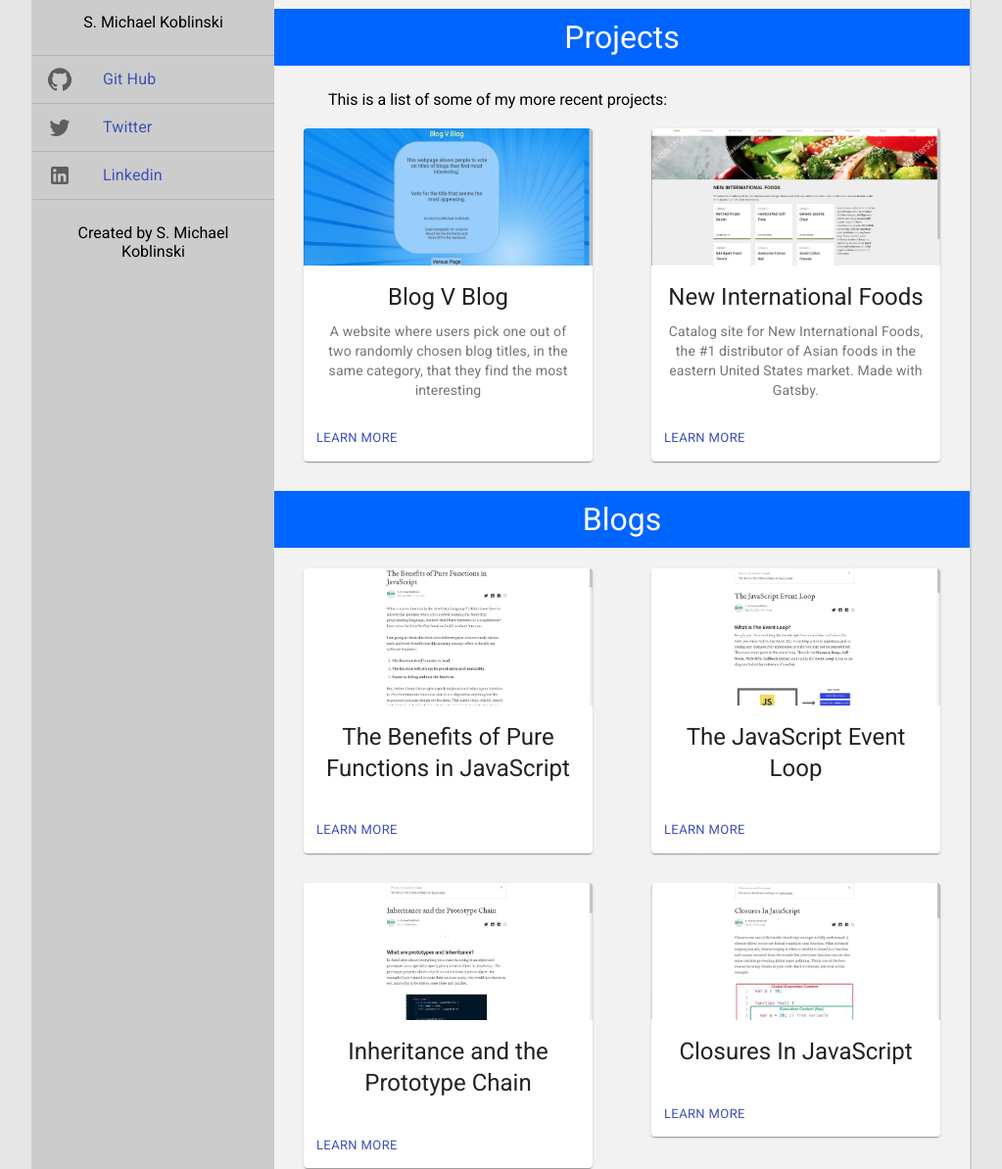
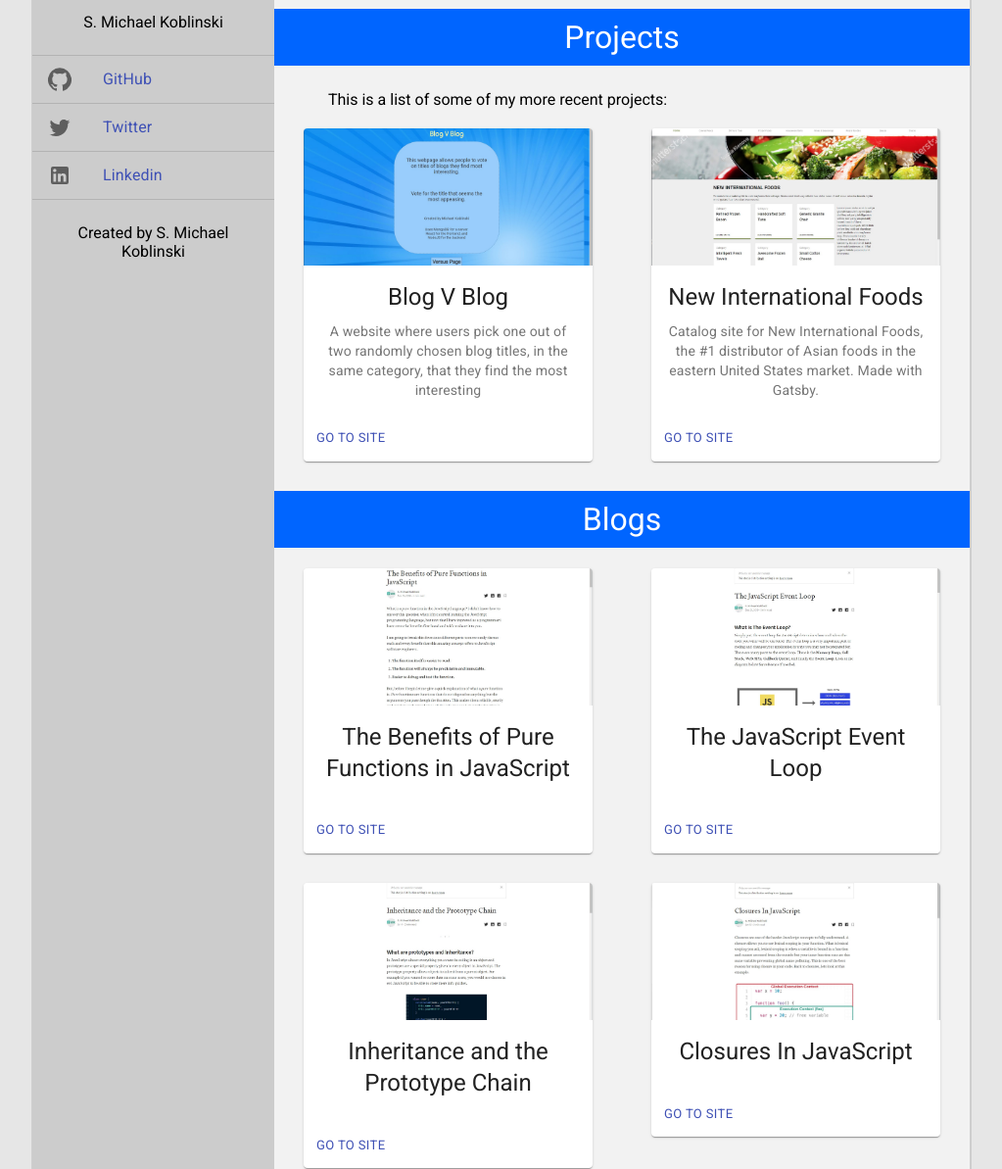
Before and after one commit to Koblinskis/portfolio, a Gatsby site: page / in a window 1280 px wide. Shown: the part 338-1531 px from the top of the page at 98% size, without its empty margins (128-1151 px from the left). Built offline with nearby package versions, Linux system fonts and the light colour scheme; Gatsby itself is replaced by a stand-in of ours.

Commit message:
minor updates

```diff
--- a/src/components/header.js
+++ b/src/components/header.js
@@ -96,7 +96,7 @@ export default function Header() {
     <AImage/>
     <p className={classes.text}>S. Michael Koblinski</p>
       <List>
-            {['Git Hub', 'Twitter', 'Linkedin'].map((text, index) => (
+            {['GitHub', 'Twitter', 'Linkedin'].map((text, index) => (
               <div><Divider /><Link href={links(index)} >
               <ListItem button key={text} href={links(index)} >
                 <ListItemIcon>{icons(index)}</ListItemIcon>
--- a/src/pages/index.js
+++ b/src/pages/index.js
@@ -180,7 +180,7 @@ const IndexPage = () => {
           <AImage />
           <p className={classes.centerTwo}>S. Michael Koblinski</p>
           <List>
-            {['Git Hub', 'Twitter', 'Linkedin'].map((text, index) => (
+            {['GitHub', 'Twitter', 'Linkedin'].map((text, index) => (
               <div><Divider /><Link href={links(index)} >
               <ListItem button key={text} href={links(index)}  >
                 <ListItemIcon>{icons(index)}</ListItemIcon>
@@ -219,7 +219,7 @@ const IndexPage = () => {
                   </CardContent>
                 <CardActions>
                   <Button size="small" color="primary">
-                    <Link href={projectLinks(0)}>Learn More</Link>
+                    <Link href={projectLinks(0)}>Go To Site</Link>
                   </Button>
                 </CardActions>
               </Card>
@@ -241,7 +241,7 @@ const IndexPage = () => {
                   </CardContent>
                 <CardActions>
                   <Button size="small" color="primary">
-                    <Link href={projectLinks(1)}>Learn More</Link>
+                    <Link href={projectLinks(1)}>Go To Site</Link>
                   </Button>
                 </CardActions>
               </Card>
@@ -263,7 +263,7 @@ const IndexPage = () => {
                   </CardContent>
                 <CardActions>
                   <Button size="small" color="primary">
-                    <Link href={blogLinks(0)}>Learn More</Link>
+                    <Link href={blogLinks(0)}>Go To Site</Link>
                   </Button>
                 </CardActions>
               </Card>
@@ -282,7 +282,7 @@ const IndexPage = () => {
                   </CardContent>
                 <CardActions>
                   <Button size="small" color="primary">
-                    <Link href={blogLinks(1)}>Learn More</Link>
+                    <Link href={blogLinks(1)}>Go To Site</Link>
                   </Button>
                 </CardActions>
               </Card>
@@ -301,7 +301,7 @@ const IndexPage = () => {
                   </CardContent>
                 <CardActions>
                   <Button size="small" color="primary">
-                    <Link href={blogLinks(2)}>Learn More</Link>
+                    <Link href={blogLinks(2)}>Go To Site</Link>
                   </Button>
                 </CardActions>
               </Card>
@@ -320,7 +320,7 @@ const IndexPage = () => {
                   </CardContent>
                 <CardActions>
                   <Button size="small" color="primary">
-                    <Link href={blogLinks(3)}>Learn More</Link>
+                    <Link href={blogLinks(3)}>Go To Site</Link>
                   </Button>
                 </CardActions>
               </Card>
```
